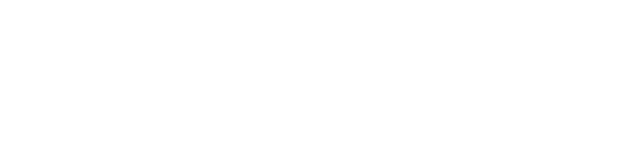
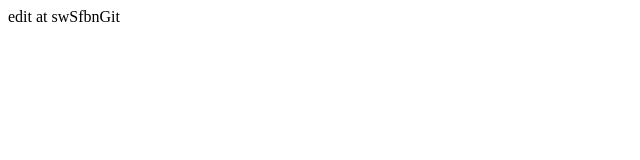
Before and after one commit to swSfbnGit/practice-git, a plain HTML site: page index.html in a window 1280 px wide. Shown: the whole page, without its empty margins (0-640 px from the left). Drawn offline with Linux system fonts and the light colour scheme.

Commit message:
edit at swSfbnGit

```diff
--- a/index.html
+++ b/index.html
@@ -7,6 +7,6 @@
     <title>Document</title>
 </head>
 <body>
-
+    edit at swSfbnGit
 </body>
 </html>
```
